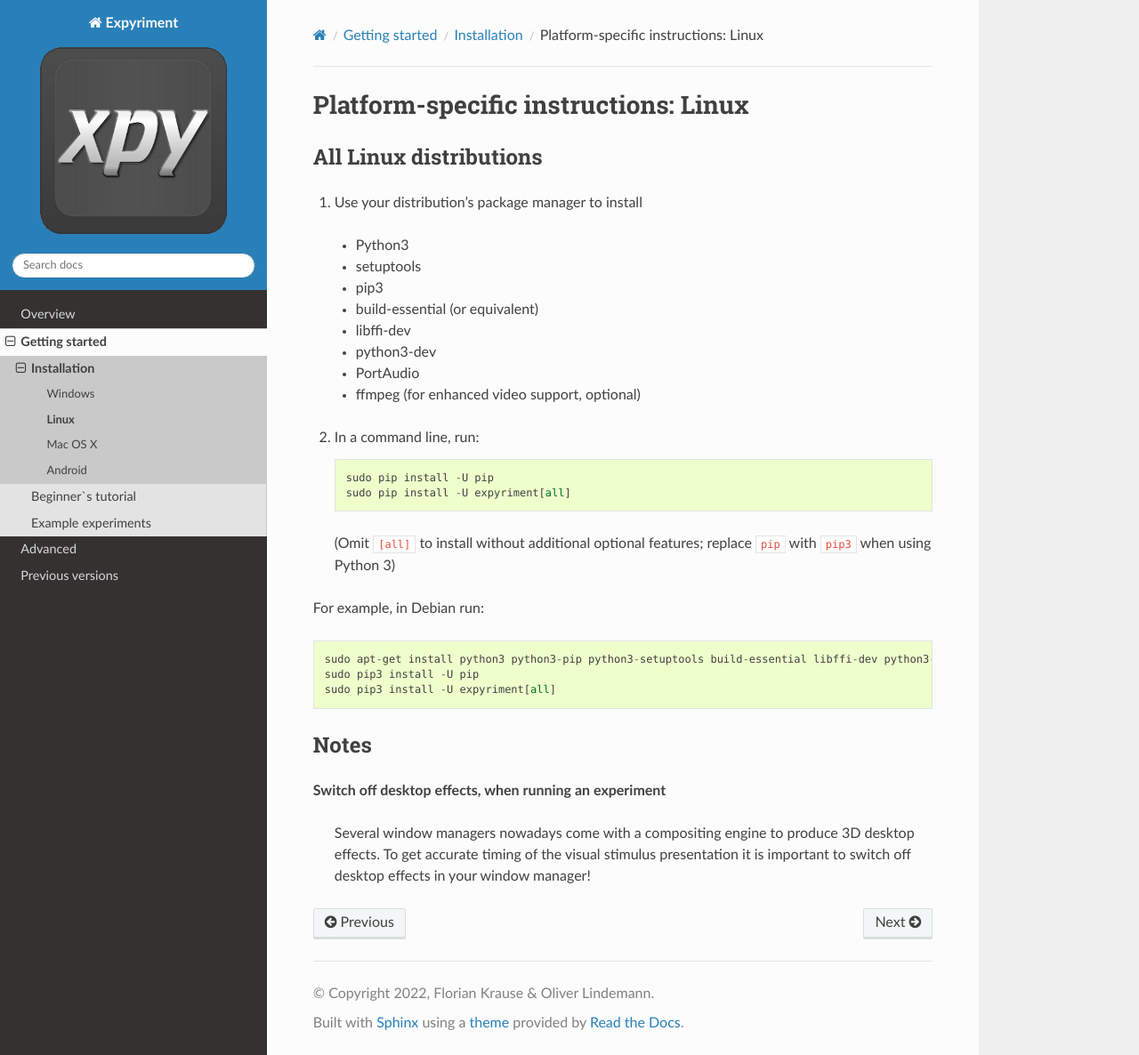
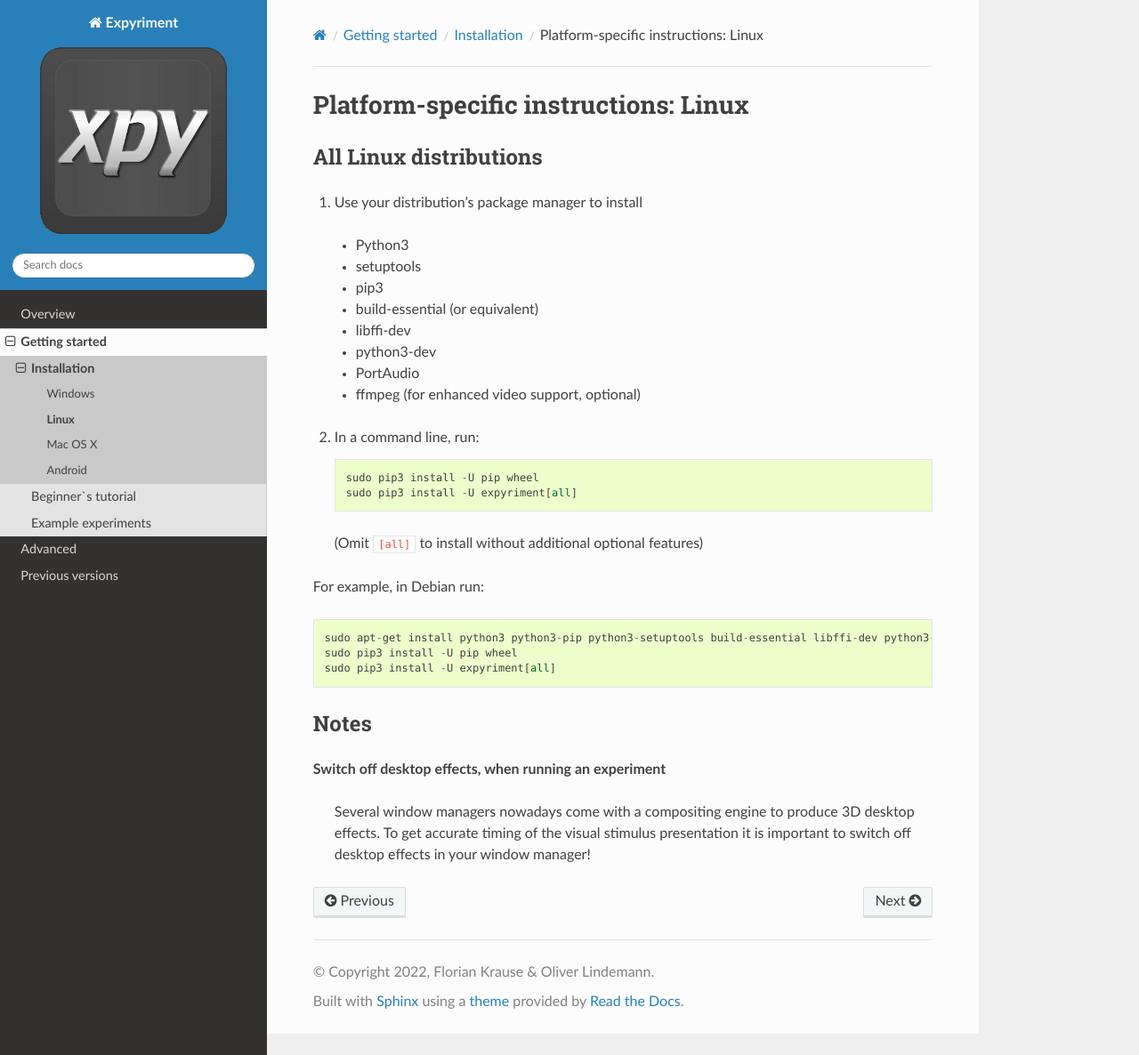
Before and after one commit to expyriment/expyriment, a Sphinx documentation site: the page built from documentation/sphinx/Installation.Linux.rst, in a window 1280 px wide and 1186 px high. Shown: the whole window at 89% size. Built offline with Sphinx 7.4.7 and the Read the Docs theme 2.0.0, drawn with Linux system fonts in a browser that asks for light colours; pages that are not in the unit, such as notebooks, are missing from menus.

Commit message:
documentation updates

```diff
--- a/documentation/sphinx/Installation.Linux.rst
+++ b/documentation/sphinx/Installation.Linux.rst
@@ -19,15 +19,15 @@
 
 2. In a command line, run::
 
-    sudo pip install -U pip
-    sudo pip install -U expyriment[all]
+    sudo pip3 install -U pip wheel
+    sudo pip3 install -U expyriment[all]
 
-   (Omit ``[all]`` to install without additional optional features; replace ``pip`` with ``pip3`` when using Python 3)
+   (Omit ``[all]`` to install without additional optional features)
 
 For example, in Debian run::
 
     sudo apt-get install python3 python3-pip python3-setuptools build-essential libffi-dev python3-dev libportaudio2 ffmpeg
-    sudo pip3 install -U pip
+    sudo pip3 install -U pip wheel
     sudo pip3 install -U expyriment[all]
 
 
```
Also changed, not shown: documentation/sphinx/Installation.OSX.rst (+4 -4 lines), documentation/sphinx/Installation.Windows.rst (+4 -4 lines).
